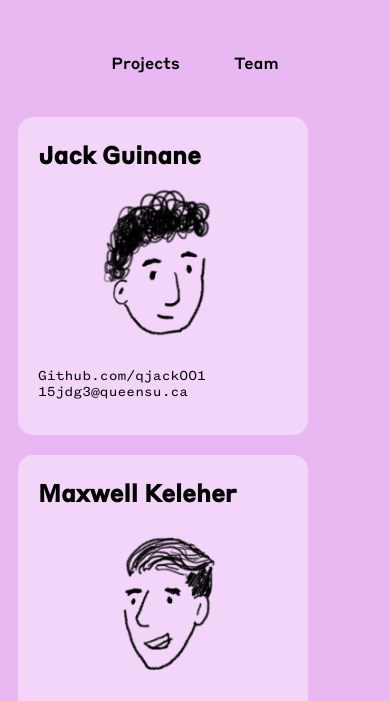
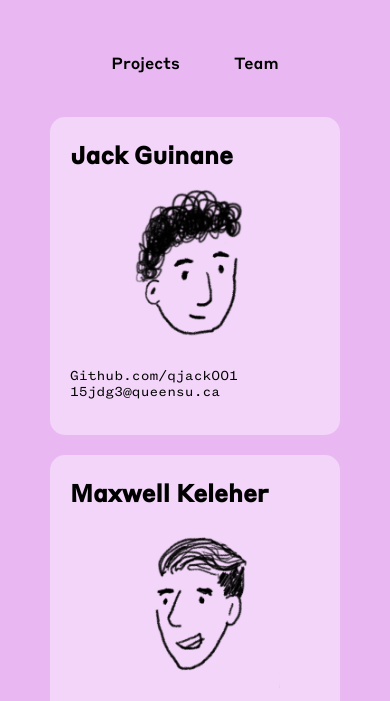
Before and after one commit to qjack001/CISC-322, a plain HTML site: page team.html in a window 390 px wide. Shown: the part 143-844 px from the top of the page. Drawn offline with Linux system fonts and the light colour scheme.

Commit message:
fix responsivness

```diff
--- a/style.css
+++ b/style.css
@@ -113,7 +113,7 @@ img
     background: rgba(255, 255, 255, 0.4);
 }
 
-@media only screen and (max-width: 570px)
+@media only screen and (max-width: 580px)
 {
     h1
     {
@@ -125,7 +125,7 @@ img
         padding: 10px;
     }
 
-    .assignment
+    .assignment, .member
     {
         margin-left: calc(50% - 145px);
     }
```
